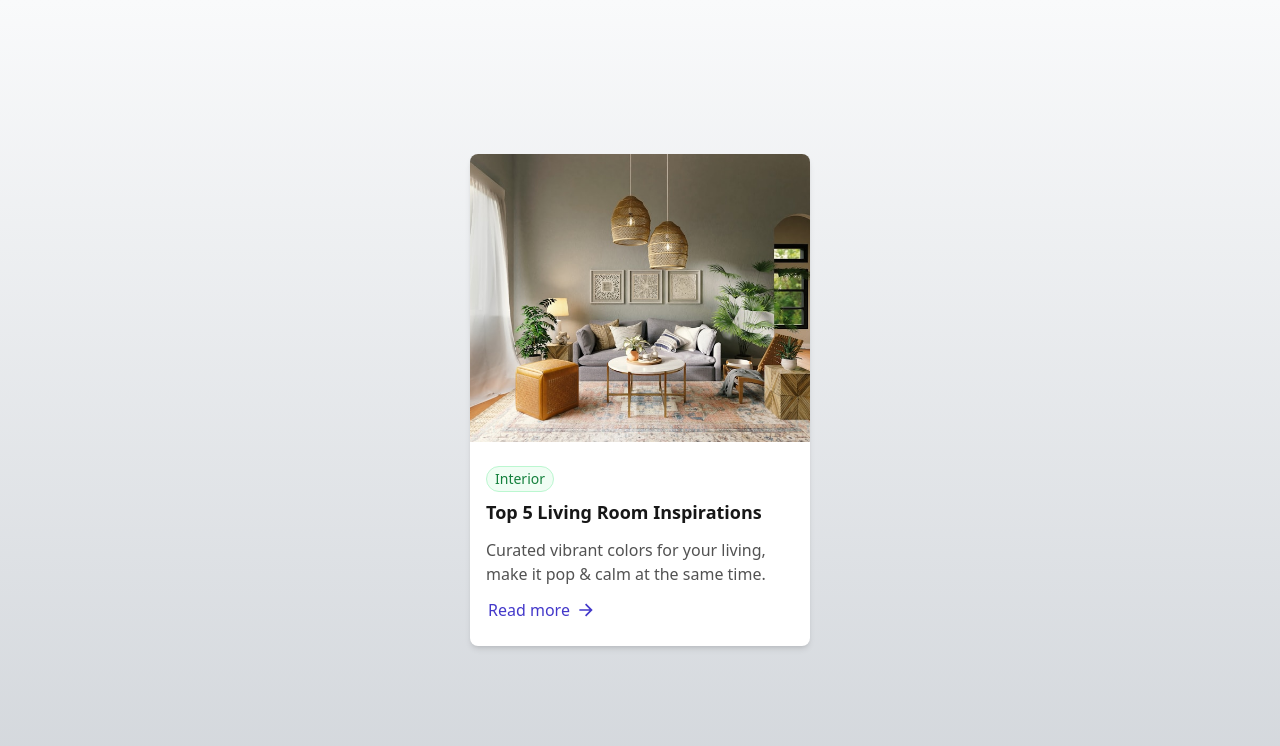
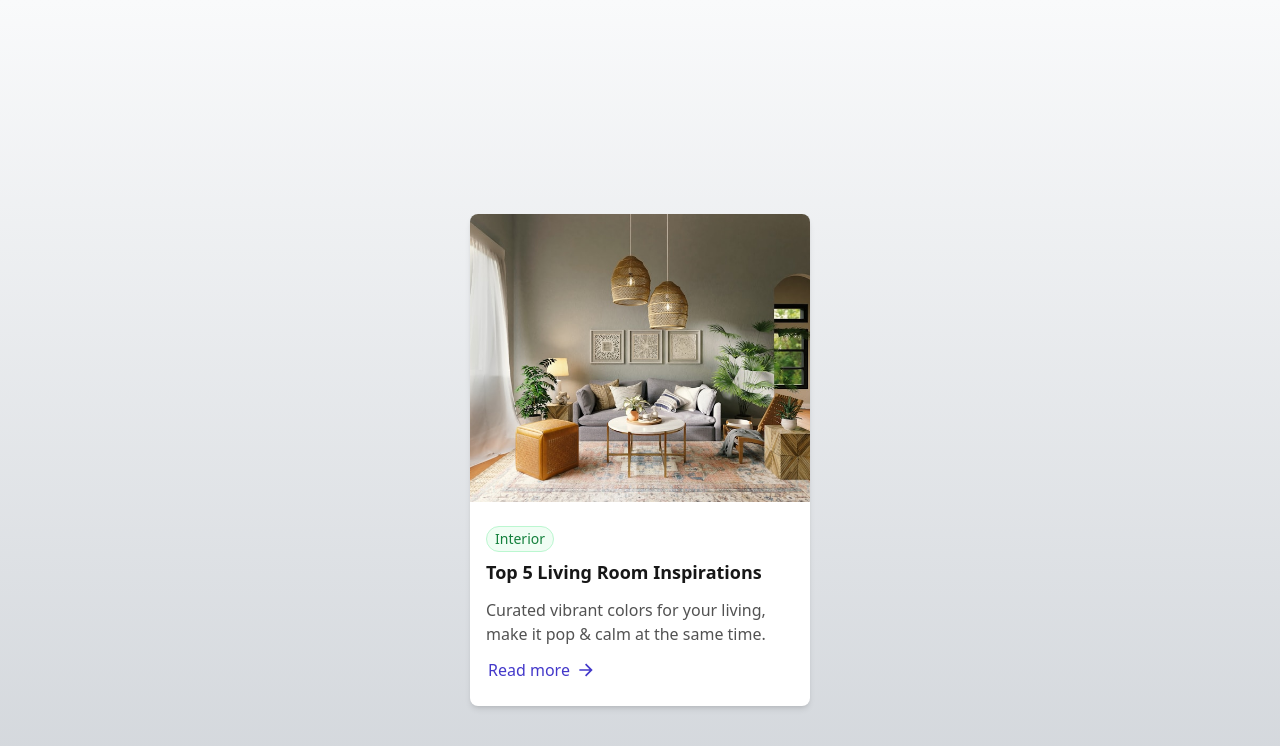
Before and after one commit to amandaguan-ag/marketing, a Next.js app: page /blog-card in a window 1280 px wide. Shown: the top 746 px of the page. Built offline with nearby package versions, Linux system fonts and the light colour scheme.

Commit message:
Align card top-margin

```diff
--- a/src/pages/blog-card.js
+++ b/src/pages/blog-card.js
@@ -3,12 +3,14 @@ import BlogCard from "../components/BlogCard";
 export default function BlogCardPage() {
   return (
     <main className="min-h-screen flex justify-center items-center bg-gradient-to-b from-gray-50 to-[#d2d6db]">
+      <div className="mt-[120px] mx-[120px]">
         <BlogCard
           title="Top 5 Living Room Inspirations"
           category="Interior"
           description="Curated vibrant colors for your living, make it pop & calm at the same time."
           imageSrc="/spacejoy-YqFz7UMm8qE-unsplash.jpg"
         />
+      </div>
     </main>
   );
 }
--- a/src/pages/testimonial-card.js
+++ b/src/pages/testimonial-card.js
@@ -3,11 +3,11 @@ import TestimonialCard from "../components/TestimonialCard";
 export default function TestimonialCardPage() {
   return (
     <main className="min-h-screen flex justify-center items-center bg-gradient-to-b from-gray-50 to-[#d2d6db]">
-      <div className="custom-margin-375 custom-margin-768 flex flex-col items-center">
+      <div className="mt-[200px] mx-[120px]">
         <TestimonialCard
           author="Sarah Dole"
           handle="@sarahdole"
-          blurb="Contrary to popular belief, Lorem Ipsum is not simply random text. It has roots in a piece of classical Latin literature from 45 BC, making it over 2000 years old. Richard McClintock, a Latin professor at Hampden-Sydney College in Virginia, looked up one of the more obscure Latin words, consectetur, from a Lorem Ipsum passage, and going through the cites of the word in classical literature, discovered the undoubtable source. Lorem Ipsum comes from sections 1.10.32 and 1.10.33 of 'de Finibus Bonorum et Malorum' (The Extremes of Good and Evil) by Cicero, written in 45 BC. This book is a treatise on the theory of ethics, very popular during the Renaissance. The first line of Lorem Ipsum, 'Lorem ipsum dolor sit amet..', comes from a line in section 1.10.32.The standard chunk of Lorem Ipsum used since the 1500s is reproduced below for those interested. Sections 1.10.32 and 1.10.33 from 'de Finibus Bonorum et Malorum' by Cicero are also reproduced in their exact original form, accompanied by English versions from the 1914 translation by H. Rackham.!"
+          blurb="I've been searching for high-quality abstract images for my design projects, and I'm thrilled to have found this platform. The variety and depth of creativity are astounding!"
           imageSrc="/profile-thumbnail.png"
           imageAlt="Headshot of Sarah Dole"
         />
--- a/src/styles/globals.css
+++ b/src/styles/globals.css
@@ -1,6 +1,15 @@
 @tailwind base;
 @tailwind components;
 @tailwind utilities;
+
+html, body {
+  @apply m-0 p-0 h-full font-sans;
+  font-family: 'Noto Sans', system-ui, -apple-system, BlinkMacSystemFont, 'Segoe UI', Roboto, Oxygen, Ubuntu, Cantarell, 'Open Sans', 'Helvetica Neue', sans-serif;
+  -webkit-font-smoothing: antialiased;
+  -moz-osx-font-smoothing: grayscale;
+  text-rendering: optimizeLegibility;
+  background: linear-gradient(147.52deg, #f9fafb 8.89%, #d2d6db 100.48%);
+}
 
 @media (min-width: 768px) and (max-width: 1024px) {
   .custom-margin-768 {
--- a/tailwind.config.js
+++ b/tailwind.config.js
@@ -12,6 +12,10 @@ module.exports = {
         "gradient-conic":
           "conic-gradient(from 180deg at 50% 50%, var(--tw-gradient-stops))",
       },
+      spacing: {
+        "120px": "120px",
+        "200px": "200px",
+      },
     },
   },
   plugins: [],
```
Lines whose indentation alone changed are shown as unchanged.
